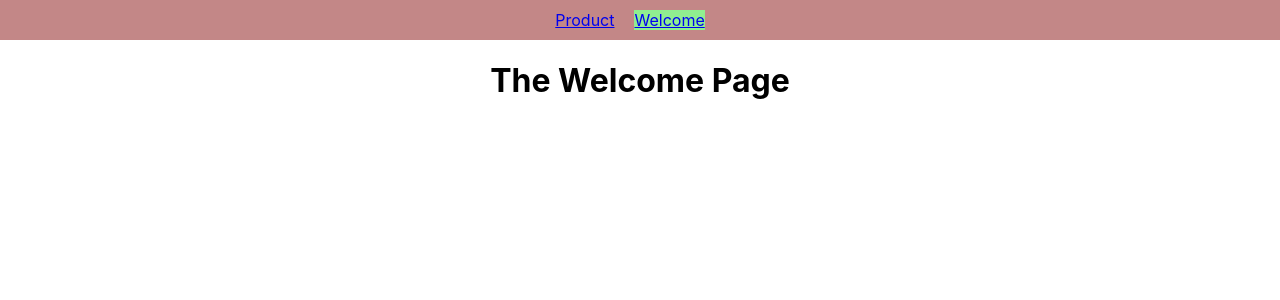
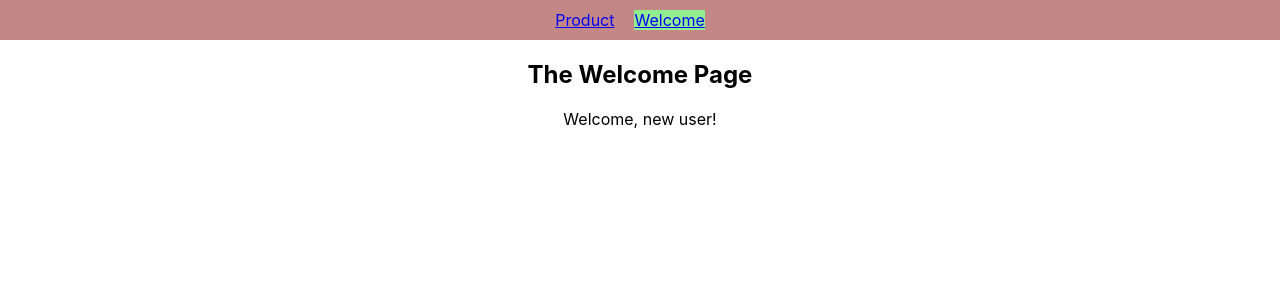
Before and after one commit to itzrahul2405/React-Routing, a React (Create React App) app: page /welcome/new-user in a window 1280 px wide. Shown: the top 300 px of the page. Built offline with nearby package versions, Linux system fonts and the light colour scheme.

Commit message:
redirect, nested routing

```diff
--- a/src/App.js
+++ b/src/App.js
@@ -1,6 +1,6 @@
 import "./App.css";
 import React from "react";
-import { Route } from "react-router-dom";
+import { Redirect, Route, Switch } from "react-router-dom";
 import Welcome from "./components/Pages/Welcome";
 import Product from "./components/Pages/Products";
 import MainHeader from "./components/MainHeader";
@@ -11,15 +11,20 @@ function App() {
     <div className="App">
       <MainHeader />
       <main>
+        <Switch>
+          <Route path='/' exact>
+            <Redirect to='/welcome'/>
+          </Route>
           <Route path="/welcome">
             <Welcome />
           </Route>
-        <Route path="/product">
+          <Route path="/product" exact>
             <Product />
           </Route>
-        <Route path='/product-detail/:productId'>
+          <Route path='/product/:productId'>
             <ProductDetail />
           </Route>
+        </Switch>
       </main>
     </div>
   );
--- a/src/components/Pages/Welcome.js
+++ b/src/components/Pages/Welcome.js
@@ -1,7 +1,14 @@
+import { Route } from "react-router-dom";
+
 const Welcome = () => {
-    return(
-        <h1>The Welcome Page</h1>
-    );
-}
+  return (
+    <section>
+      <h1>The Welcome Page</h1>
+      <Route path='/welcome/new-user'>
+        <p>Welcome, new user!</p>
+      </Route>
+    </section>
+  );
+};
 
 export default Welcome;
```
Lines whose indentation alone changed are shown as unchanged.
